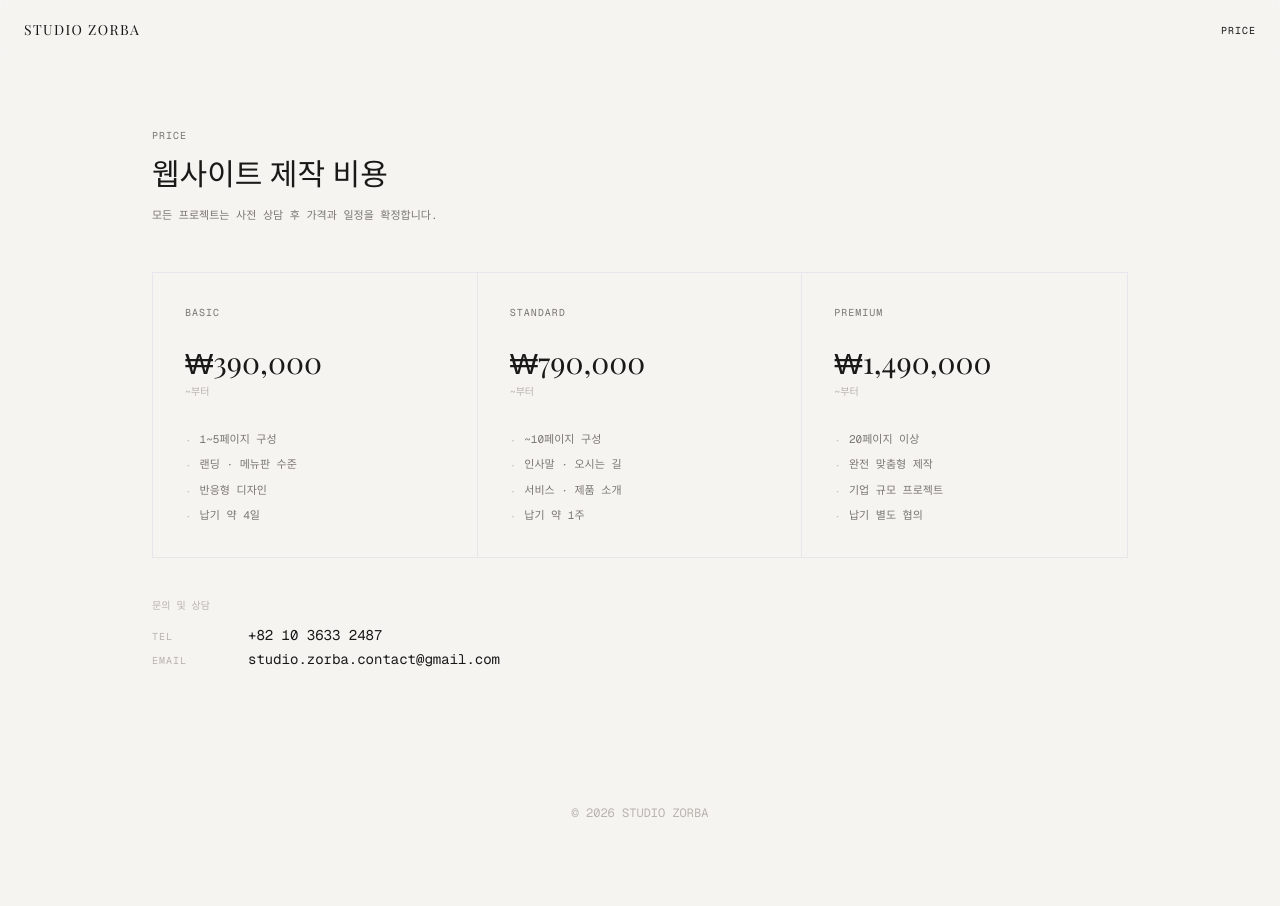
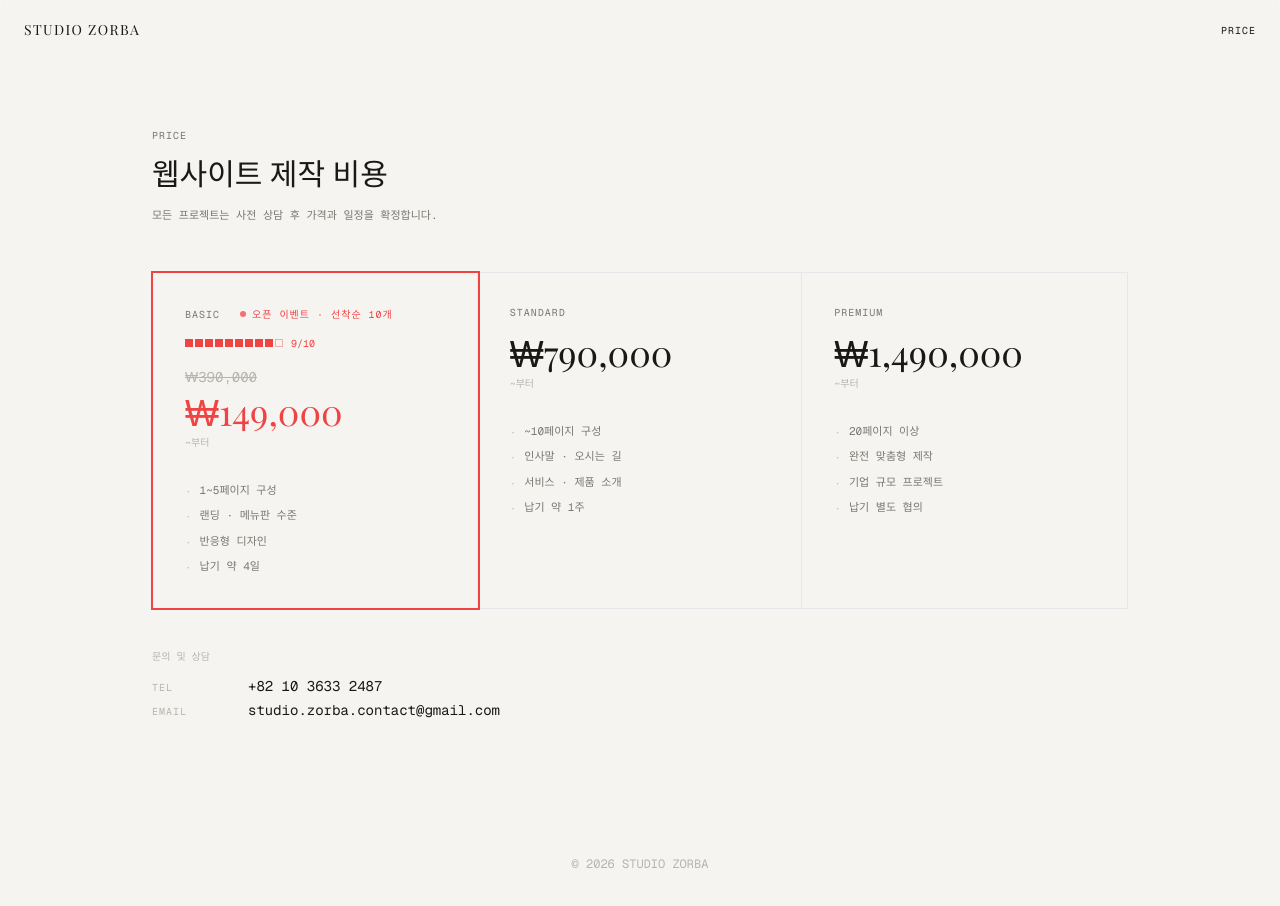
Before and after one commit to jaejunshin96/JAE_Archive, a Next.js app: page /price in a window 1280 px wide. Shown: the top 906 px of the page. Before the commit the page ends 861 px from the top, so only its background shows below. Built offline with nearby package versions, Linux system fonts and the light colour scheme.

Commit message:
add discount

```diff
--- a/src/app/price/page.tsx
+++ b/src/app/price/page.tsx
@@ -1,10 +1,14 @@
 import PageTransition from '@/components/ui/PageTransition'
 import ScrollReveal from '@/components/ui/ScrollReveal'
+
+const OPEN_EVENT_SLOTS = { total: 10, remaining: 9 }
 
 const tiers = [
   {
     name: 'BASIC',
-    price: '₩390,000',
+    price: '₩149,000',
+    originalPrice: '₩390,000',
+    eventNote: '오픈 이벤트 · 선착순 10개',
     items: [
       '1~5페이지 구성',
       '랜딩 · 메뉴판 수준',
@@ -16,6 +20,8 @@ const tiers = [
   {
     name: 'STANDARD',
     price: '₩790,000',
+    originalPrice: undefined,
+    eventNote: undefined,
     items: [
       '~10페이지 구성',
       '인사말 · 오시는 길',
@@ -27,6 +33,8 @@ const tiers = [
   {
     name: 'PREMIUM',
     price: '₩1,490,000',
+    originalPrice: undefined,
+    eventNote: undefined,
     items: [
       '20페이지 이상',
       '완전 맞춤형 제작',
@@ -64,11 +72,13 @@ export default function PricePage() {
                 tier.highlight
                   ? 'bg-[var(--color-ink)] text-[var(--color-bg)]'
                   : 'bg-[var(--color-bg)] text-[var(--color-ink)]',
+                tier.eventNote ? 'outline outline-2 outline-red-500 relative z-10' : '',
               ].join(' ')}
             >
+              <div className="flex items-center gap-3 mb-3">
                 <p
                   className={[
-                  'font-mono text-[10px] tracking-widest uppercase mb-6',
+                    'font-mono text-[10px] tracking-widest uppercase',
                     tier.highlight
                       ? 'text-[var(--color-bg)]/60'
                       : 'text-[var(--color-ink-muted)]',
@@ -76,8 +86,44 @@ export default function PricePage() {
                 >
                   {tier.name}
                 </p>
+                {tier.eventNote && (
+                  <div className="flex items-center gap-1.5 px-2 py-0.5">
+                    <span className="w-1.5 h-1.5 rounded-full bg-red-500 animate-pulse" />
+                    <p className="font-mono text-[10px] tracking-widest uppercase text-red-500">
+                      {tier.eventNote}
+                    </p>
+                  </div>
+                )}
+              </div>
 
-              <p className="font-serif text-3xl mb-1">{tier.price}</p>
+              {tier.eventNote && (
+                <div className="flex items-center gap-2 mb-4">
+                  <div className="flex gap-0.5">
+                    {Array.from({ length: OPEN_EVENT_SLOTS.total }).map((_, idx) => (
+                      <span
+                        key={idx}
+                        className={[
+                          'w-2 h-2',
+                          idx < OPEN_EVENT_SLOTS.remaining
+                            ? 'bg-red-500'
+                            : 'border border-red-500/40',
+                        ].join(' ')}
+                      />
+                    ))}
+                  </div>
+                  <p className="font-mono text-[10px] text-red-500">
+                    {OPEN_EVENT_SLOTS.remaining}/{OPEN_EVENT_SLOTS.total}
+                  </p>
+                </div>
+              )}
+              {tier.originalPrice && (
+                <p className="font-mono text-sm line-through text-[var(--color-ink-faint)] mb-1">
+                  {tier.originalPrice}
+                </p>
+              )}
+              <p className={['font-serif text-4xl mb-1', tier.eventNote ? 'text-red-500' : ''].join(' ')}>
+                {tier.price}
+              </p>
               <p
                 className={[
                   'font-mono text-[10px] mb-8',
```
Lines whose indentation alone changed are shown as unchanged.
